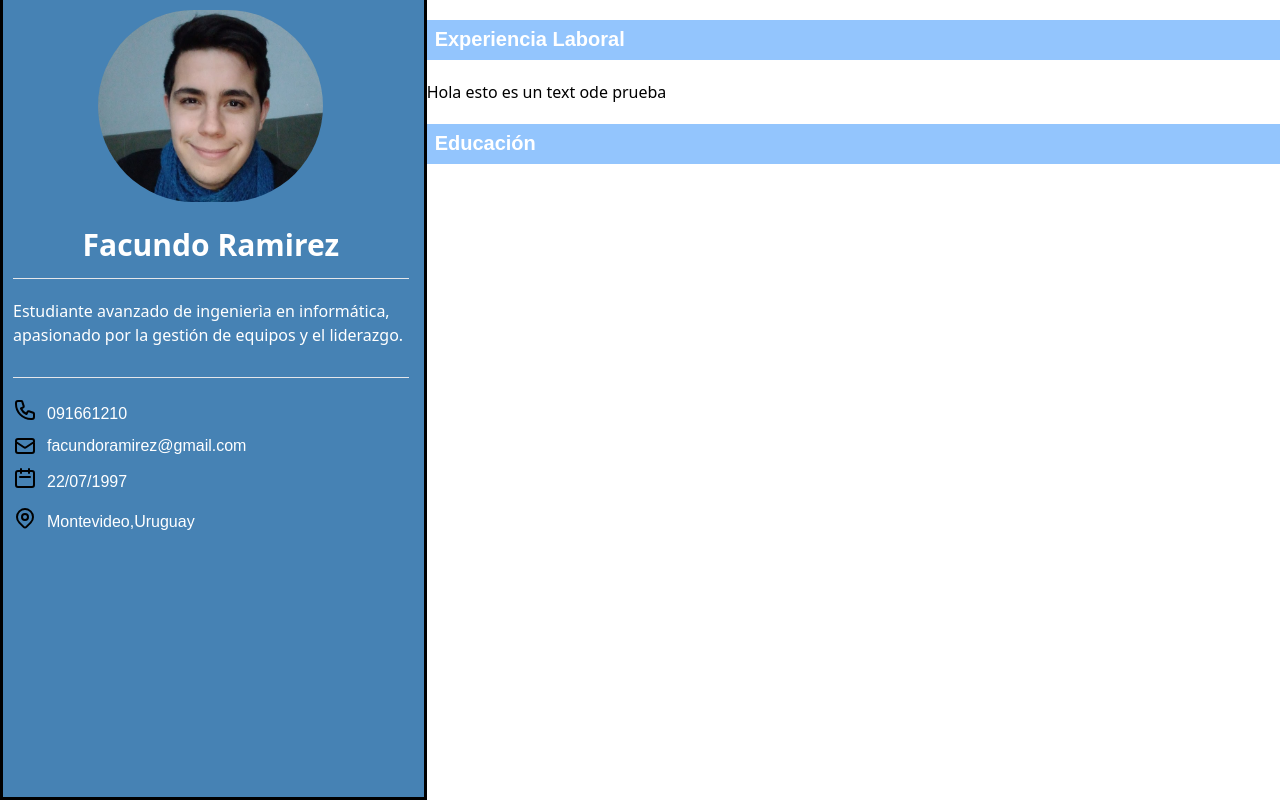
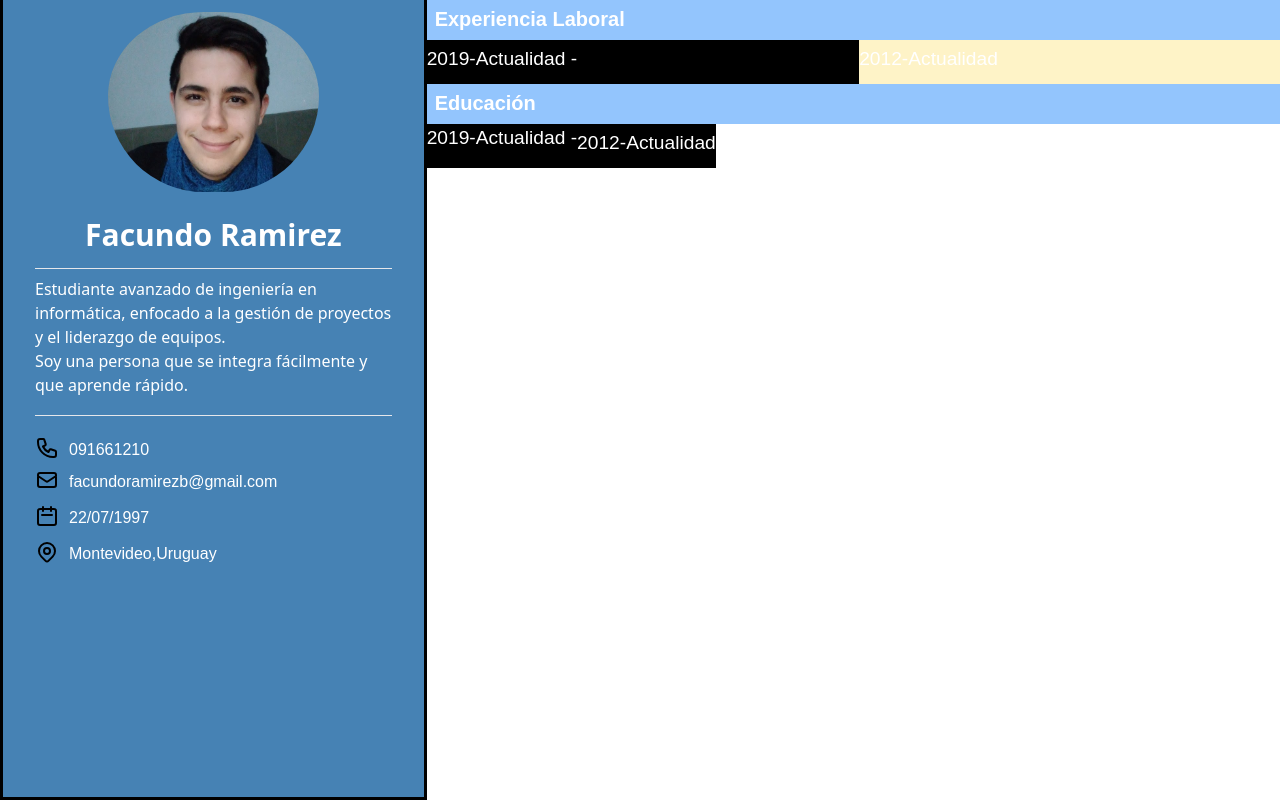
Before and after one commit to ucudal/PW_2021_Website-facundorb, a website: page docs/index.html in a window 1280 px wide. Drawn offline with nearby package versions, Linux system fonts and the light colour scheme.

Commit message:
agrego hover en contacto

```diff
--- a/docs/index.html
+++ b/docs/index.html
@@ -12,12 +12,12 @@
 <body>
 
 
-    <div class="columna w-1/2 md:w-1/3">
-        <img src="images/avatar.jpg" alt="Imagen de perfil1" class="w-auto h-auto md:h-48 rounded-full mx-auto">
+    <div class="columna px-1 md:px-8 w-1/2 md:w-1/3">
+        <img src="images/avatar.jpg" alt="Imagen de perfil1" class="w-auto h-auto md:h-48 rounded-full mx-auto pt-3">
 
         <h1 class="text-base md:text-3xl font-bold">Facundo Ramirez</h1>
         <hr></hr>
-        <p class="text-left py-5 text-xs md:text-base text-white"> Estudiante avanzado de ingenierìa en informática, apasionado por la gestión de equipos y el liderazgo.</p>
+        <p class="text-left py-2 text-xs md:text-base text-white"> Estudiante avanzado de ingeniería en informática, enfocado a la gestión de proyectos y el liderazgo de equipos. <br> Soy una persona que se integra fácilmente y que aprende rápido.</p>
         <hr> </hr>
 
         <div class="text-left py-5 flex-col">
@@ -27,7 +27,7 @@
         <path stroke-linecap="round" stroke-linejoin="round" stroke-width="2" d="M3 5a2 2 0 012-2h3.28a1 1 0 01.948.684l1.498 4.493a1 1 0 01-.502 1.21l-2.257 1.13a11.042 11.042 0 005.516 5.516l1.13-2.257a1 1 0 011.21-.502l4.493 1.498a1 1 0 01.684.949V19a2 2 0 01-2 2h-1C9.716 21 3 14.284 3 6V5z" />
         </svg>
 
-        <span class="py-1">091661210</span>
+        <a class="py-0.5 hover:text-blue-300 hover:underline" href="tel:091661210">091661210</a>
         </div>
 
         <div class="flex text-xs md:text-base py-1">
@@ -36,14 +36,14 @@
 
          <path stroke-linecap="round" stroke-linejoin="round" stroke-width="2" d="M3 8l7.89 5.26a2 2 0 002.22 0L21 8M5 19h14a2 2 0 002-2V7a2 2 0 00-2-2H5a2 2 0 00-2 2v10a2 2 0 002 2z" />
         </svg>
-        <a class="py-0 object-scale-down" href = "mailto: facundoramirez@gmail.com" >facundoramirez@gmail.com</a>
+        <a class="py-0.5 text-xs md:text-base hover:text-blue-300 hover:underline" href = "mailto: facundoramirezb@gmail.com" >facundoramirezb@gmail.com</a>
         </div>
 
           <div class="flex text-xs md:text-base py-1">
-            <svg xmlns="http://www.w3.org/2000/svg" class="h-6 w-6" fill="none" viewBox="0 0 24 24" stroke="currentColor">
+            <svg xmlns="http://www.w3.org/2000/svg" class="h-4 w-4 md:h-6 md:w-6" fill="none" viewBox="0 0 24 24" stroke="currentColor">
             <path stroke-linecap="round" stroke-linejoin="round" stroke-width="2" d="M8 7V3m8 4V3m-9 8h10M5 21h14a2 2 0 002-2V7a2 2 0 00-2-2H5a2 2 0 00-2 2v12a2 2 0 002 2z" />
             </svg>
-        <span class="py-1">22/07/1997</span>
+            <span class="py-0.5">22/07/1997</span>
         </div>
 
 
@@ -54,7 +54,7 @@
                 <path stroke-linecap="round" stroke-linejoin="round" stroke-width="2" d="M15 11a3 3 0 11-6 0 3 3 0 016 0z" />
             </svg>
 
-        <span class="py-1">Montevideo,Uruguay</span>
+        <span class="py-0.5">Montevideo,Uruguay</span>
 
         </div>
 
@@ -65,13 +65,24 @@
     </div>
 
 
-    <div class ="informacion w-1/2 md:w-2/3 left-1/2 md:left-1/3">
-        <div class ="bg-blue-300  h-5 md:h-10  py-0 text-left my-5">
-                <h2 class="text-xs md:text-xl text-left font-bold ml-2"> Experiencia Laboral </h2>
+    <div class ="informacion w-1/2 md:w-2/3 left-1/2 md:left-1/3 overflow-auto">
+        <div class ="bg-blue-300  h-5 md:h-10  py-0 text-left my-0">
+                <h2 class="text-xs md:text-xl text-left font-bold ml-2 "> Experiencia Laboral </h2>
         </div>
-        <p>Hola esto es un text ode prueba</p>
-        <div class ="bg-blue-300  h-5 md:h-10 py-0 my-5">
+
+        <div class="flex flex-row px-0 my-0">
+            <h2 class="bg-black text-left flex-grow ">2019-Actualidad - </h2>
+            <h2 class="bg-yellow-100 text-left flex-grow">2012-Actualidad</h2>
+        </div>
+
+
+        <div class ="bg-blue-300  h-5 md:h-10 py-0 my-0">
             <h2 class="text-xs text-left font-bold md:text-xl ml-2"> Educación </h2>
+        </div>
+
+        <div class="flex flex-row px-0 my-0">
+            <h2 class="bg-black text-left py-0 my-0">2019-Actualidad - </h2>
+            <h2 class="bg-black text-right left-1/2">2012-Actualidad</h2>
         </div>
     </div>
 
--- a/docs/styles.css
+++ b/docs/styles.css
@@ -56,9 +56,7 @@ body {
     flex-direction:column;
     height: 100%;
     position:fixed;
-    padding-top: 10px;
-    padding-left: 10px;
-    padding-right: 15px;
+    padding-top: 0px;
     line-height: 0px;
     background-color:steelblue;
     top:0;
```
